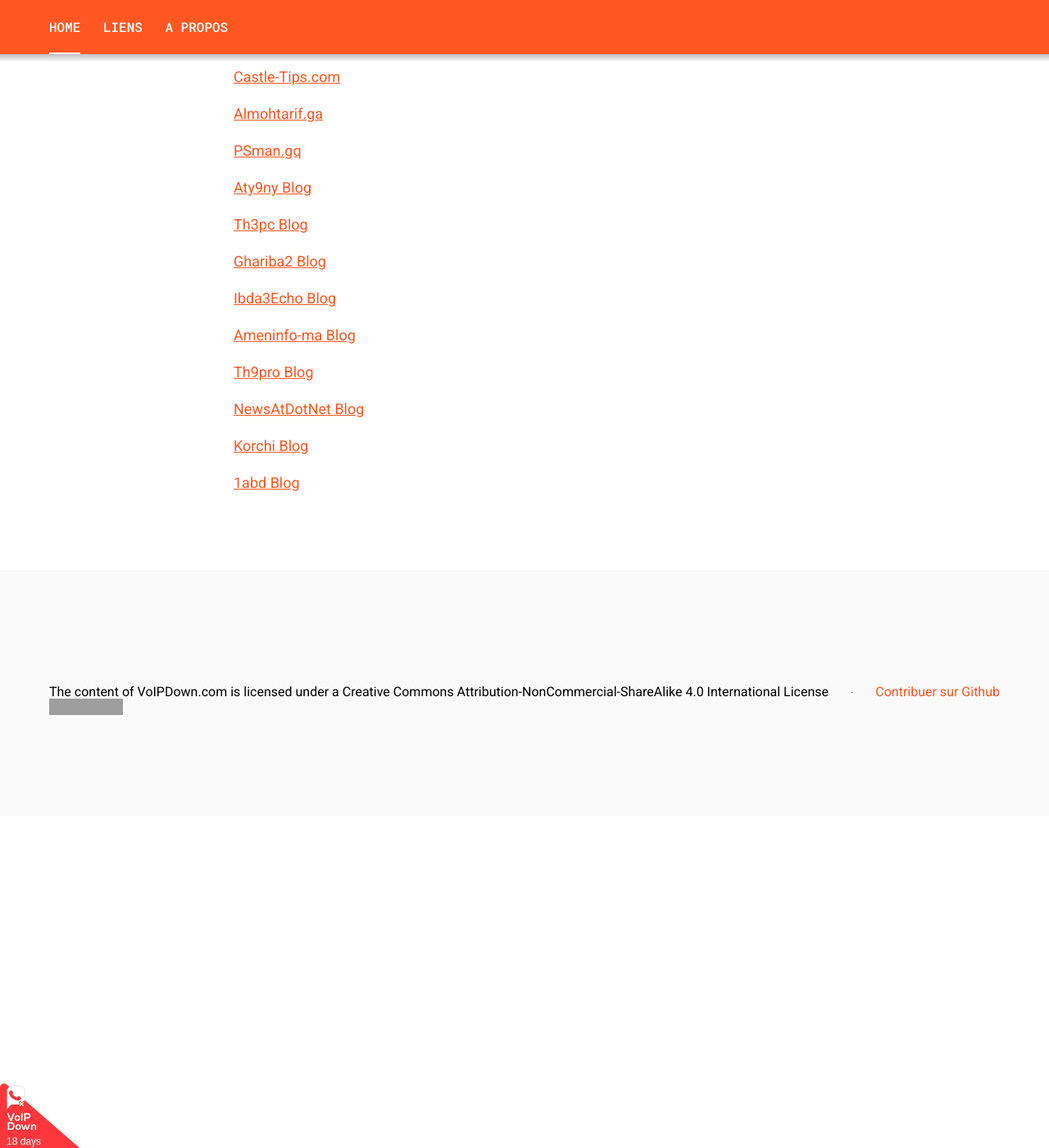
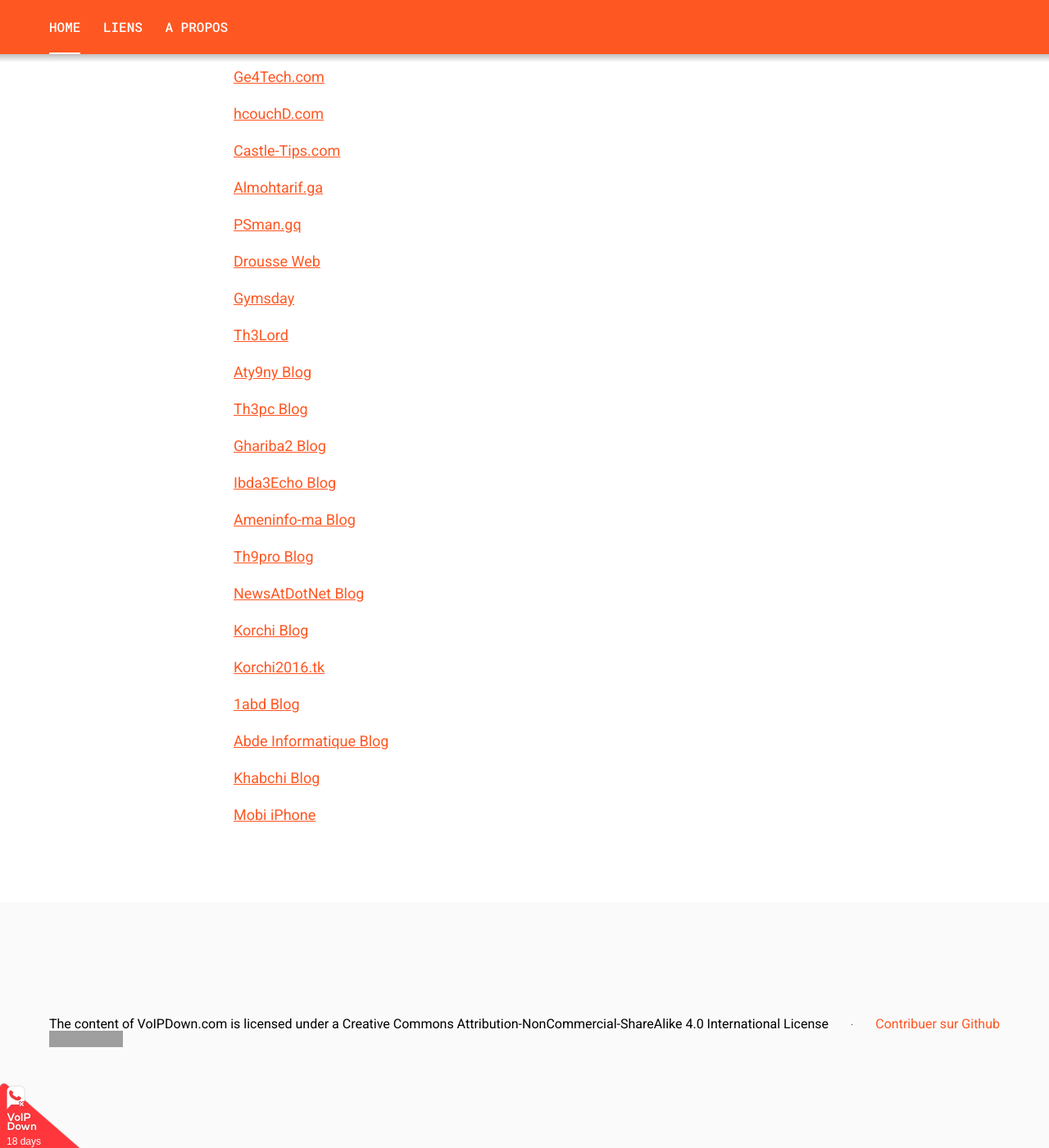
Before and after one commit to VoIPDown/voipdown.github.io, a Jekyll site: the page built from index.markdown, in a window 1280 px wide and 1400 px high, scrolled down 3247 px. Shown: the whole window at 82% size. Built offline with Jekyll 4.4.1, drawn with Linux system fonts in a browser that asks for light colours; some of the changed text lies outside the part shown; grey boxes are pictures that could not be loaded.

Commit message:
Add more supporters.

```diff
--- a/_data/supporters.yml
+++ b/_data/supporters.yml
@@ -93,8 +93,16 @@
   link: http://www.tarikraiss.com
   type: blog
 
+- name: Saadel.me
+  link: http://saadel.me
+  type: blog
+
 - name: HappyNador.com
   link: http://www.happynador.com
+  type: blog
+
+- name: ErrachidiaHD
+  link: http://www.errachidiahd.com
   type: blog
 
 - name: ibn-zohr-university.com
@@ -129,6 +137,18 @@
   link: http://www.psman.gq
   type: blog
 
+- name: Drousse Web
+  link: http://www.drousse-web.com
+  type: blog
+
+- name: Gymsday
+  link: http://www.gymsday.com
+  type: blog
+
+- name: Th3Lord
+  link: http://www.th3lord.com
+  type: blog
+
 - name: Aty9ny Blog
   link: http://aty9ny.blogspot.ch
   type: blog
@@ -161,6 +181,22 @@
   link: http://korchiblog.blogspot.com
   type: blog
 
+- name: Korchi2016.tk
+  link: http://www.korchi2016.tk
+  type: blog
+
 - name: 1abd Blog
   link: http://1abd.blogspot.com
   type: blog
+
+- name: Abde Informatique Blog
+  link: http://1abd.blogspot.com
+  type: blog
+
+- name: Khabchi Blog
+  link: http://khabchi.blogspot.com
+  type: blog
+
+- name: Mobi iPhone
+  link: http://mobi.oui9.com/iphone
+  type: blog
```
